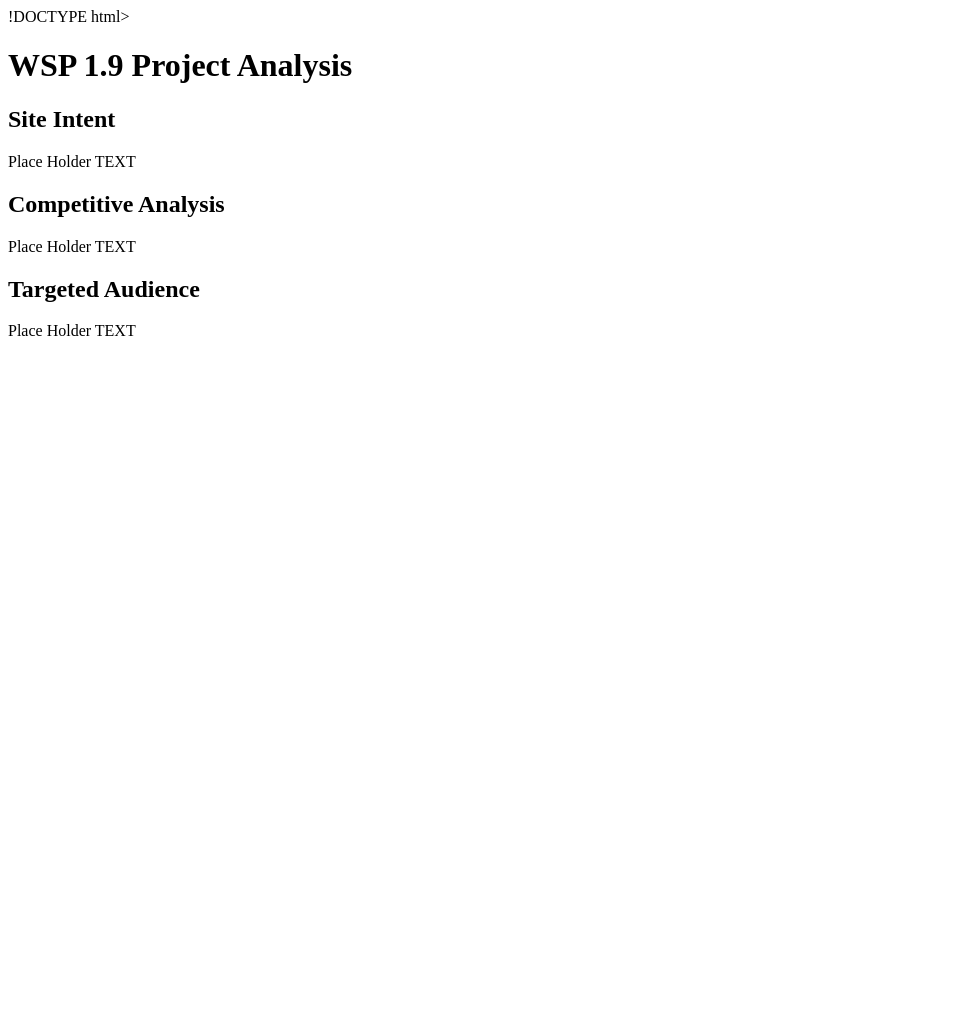
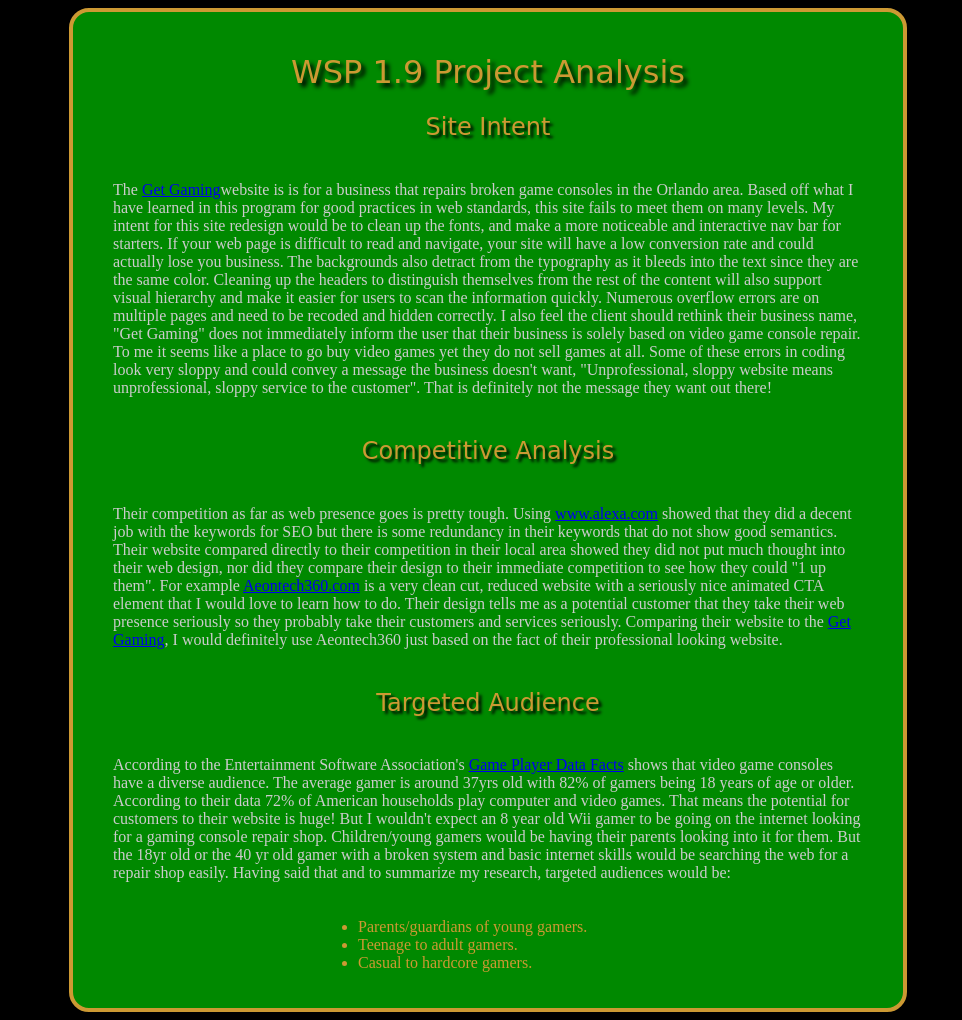
Before and after one commit to dlechner/wsp, a plain HTML site: page lechner_analysis.html in a window 1280 px wide. Shown: the whole page, without its empty margins (0-962 px from the left). Before the commit the page ends 800 px from the top, so only its background shows below. Drawn offline with Linux system fonts and the light colour scheme; a web font is replaced by a local one.

Commit message:
finished answers to assignemnt in html format

```diff
--- a/lechner_analysis.html
+++ b/lechner_analysis.html
@@ -1,35 +1,58 @@
-!DOCTYPE html>
+<!DOCTYPE html>
 <html lang="en">
 	<head>
 		<meta charset="utf-8">
 		<title>1.9 Project Analysis</title>
-		<!-- <link rel="stylesheet" href="css/main.css"> -->
+		<link href="http://fonts.googleapis.com/css?family=Emblema+One" rel="stylesheet" type="text/css">
+		<!-- Using inline css style sheet since its a single page html site. -->
 		<style>
 			body{
-
+			max-width: 960px;
+			color: #cc9933;
+			background: #000000; /*black*/
 			}
 			#wrapper{
-
+				width: 82.291667%; /*790px/960px*/
+				margin: 0 auto;
+				background: #008900; /*dark greenish*/
+				text-align: center;
+				border: solid;
+				border-radius: 1.25em; /*20px;*/
+				border-width: 0.25em; /*4px;*/
+				padding: 1.25em; /*20px;*/
 			}
-			h1{
-
-			}
-			h2{
-
+			h1, h2{
+				font-family: "Emblema One", cursive; /* Custom font from googlefonts */
+				font-weight: normal;
+				text-shadow: 0.125em 0.125em 0.125em black;
 			}
 			p{
-
+				color: #cccccc; /*silver*/
+				text-align: left;
+				padding: 1.25em; /*20px;*/
+			}
+			li{
+				text-align: left;
+				margin: 0 auto;
+				margin-left: 30%;
 			}
 		</style>
 	</head>
 
 	<body>
-		<h1>WSP 1.9 Project Analysis</h1>
-		<h2>Site Intent</h2>
-			<p>Place Holder TEXT</p>
-		<h2>Competitive Analysis</h2>
-			<p>Place Holder TEXT</p>
-		<h2>Targeted Audience</h2>
-			<p>Place Holder TEXT</p>
+		<div id="wrapper">
+			<h1>WSP 1.9 Project Analysis</h1>
+			<h2>Site Intent</h2>
+				<p>The <a href="http://www.getgamingorlando.com">Get Gaming</a>website is is for a business that repairs broken game consoles in   the Orlando area.  Based off what I have learned in this program for good practices in web standards, this site fails to meet them on many levels.  My intent for this site redesign would be to clean up the fonts, and make a more noticeable and interactive nav bar for starters. If your web page is difficult to read and navigate, your site will have a low conversion rate and could actually lose you business.  The backgrounds also detract from the typography as it bleeds into the text since they are the same color.  Cleaning up the headers to distinguish themselves from the rest of the content will also support visual hierarchy and make it easier for users to scan the information quickly. Numerous overflow errors are on multiple pages and need to be recoded and hidden correctly.  I also feel the client should rethink their business name, "Get Gaming" does not immediately inform the user that their business is solely based on video game console repair.  To me it seems like a place to go buy video games yet they do not sell games at all.  Some of these errors in coding look very sloppy and could convey a message the business doesn't want, "Unprofessional, sloppy website means unprofessional, sloppy service to the customer".  That is definitely not the message they want out there!</p>
+			<h2>Competitive Analysis</h2>
+				<p>Their competition as far as web presence goes is pretty tough.  Using <a href="http://www.alexa.com">www.alexa.com</a> showed that they did a decent job with the keywords for SEO but there is some redundancy in their keywords that do not show good semantics.  Their website compared directly to their competition in their local area showed they did not put much thought into their web design, nor did they compare their design to their immediate competition to see how they could "1 up them".  For example <a href="http://www.aeontech360.com">Aeontech360.com</a> is a very clean cut, reduced website with a seriously nice animated CTA element that I would love to learn how to do.  Their design tells me as a potential customer that they take their web presence seriously so they probably take their customers and services seriously.  Comparing their website to the <a href="http://www.getgamingorlando.com">Get Gaming</a>, I would definitely use Aeontech360 just based on the fact of their professional looking website.</p>
+			<h2>Targeted Audience</h2>
+				<p>According to the Entertainment Software Association's <a href="http://www.theesa.com/facts/gameplayer.asp">Game Player Data Facts</a> shows that video game consoles have a diverse audience.  The average gamer is around 37yrs old with 82% of gamers being 18 years of age or older.  According to their data 72% of American households play computer and video games.  That means the potential for customers to their website is huge!  But I wouldn't expect an 8 year old Wii gamer to be going on the internet looking for a gaming console repair shop.  Children/young gamers would be having their parents looking into it for them.  But the 18yr old or the 40 yr old gamer with a broken system and basic internet skills would be searching the web for a repair shop easily.  Having said that and to summarize my research, targeted audiences would be:</p>
+				<ul>
+					<li>Parents/guardians of young gamers.</li>
+					<li>Teenage to adult gamers.</li>
+					<li>Casual to hardcore gamers.</li>
+				</ul>
+		</div>
 	</body>
 </html>
```
